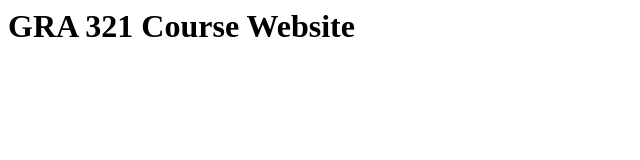
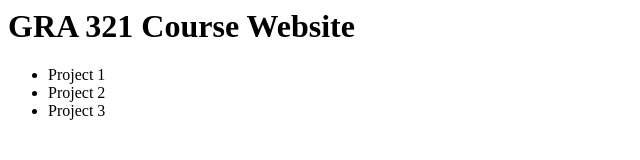
Before and after one commit to sydneyroach/gra321-f19, a plain HTML site: page index.html in a window 1280 px wide. Shown: the whole page, without its empty margins (0-640 px from the left). Drawn offline with Linux system fonts and the light colour scheme.

Commit message:
add more detail (projects)

```diff
--- a/index.html
+++ b/index.html
@@ -1,8 +1,13 @@
 <html>
 <head>
-    <title>GRA 321</title>
+    <title>Sydney Roach-GRA 321</title>
 </head>
 <body>
     <h1>GRA 321 Course Website</h1>
+    <ul>
+        <li>Project 1</li>
+        <li>Project 2</li>
+        <li>Project 3</li>
+    </ul>
 </body>
 </html>
```
